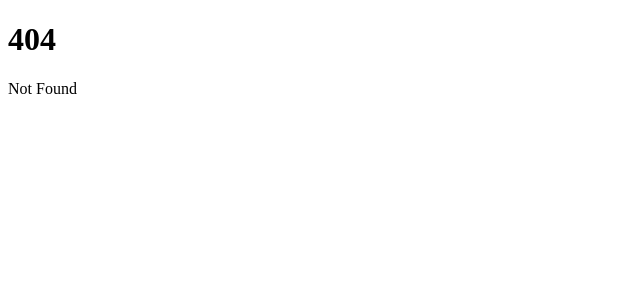
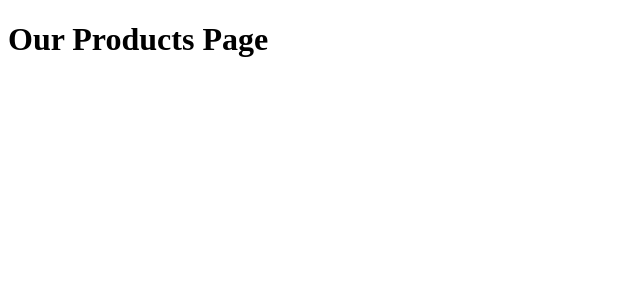
Before and after one commit to danieltsega/Sveltekit-Intro, a SvelteKit app in the folder company-site/: page /product in a window 1280 px wide. Before the commit this address had no page. Shown: the top 300 px of the page, without its empty margins (0-640 px from the left). Built offline with nearby package versions, Linux system fonts and the light colour scheme.

Commit message:
[Page]: Add a products page in routes

```diff
--- /dev/null
+++ b/company-site/src/routes/product/+page.svelte
@@ -0,0 +1 @@
+<h1>Our Products Page</h1>
```
